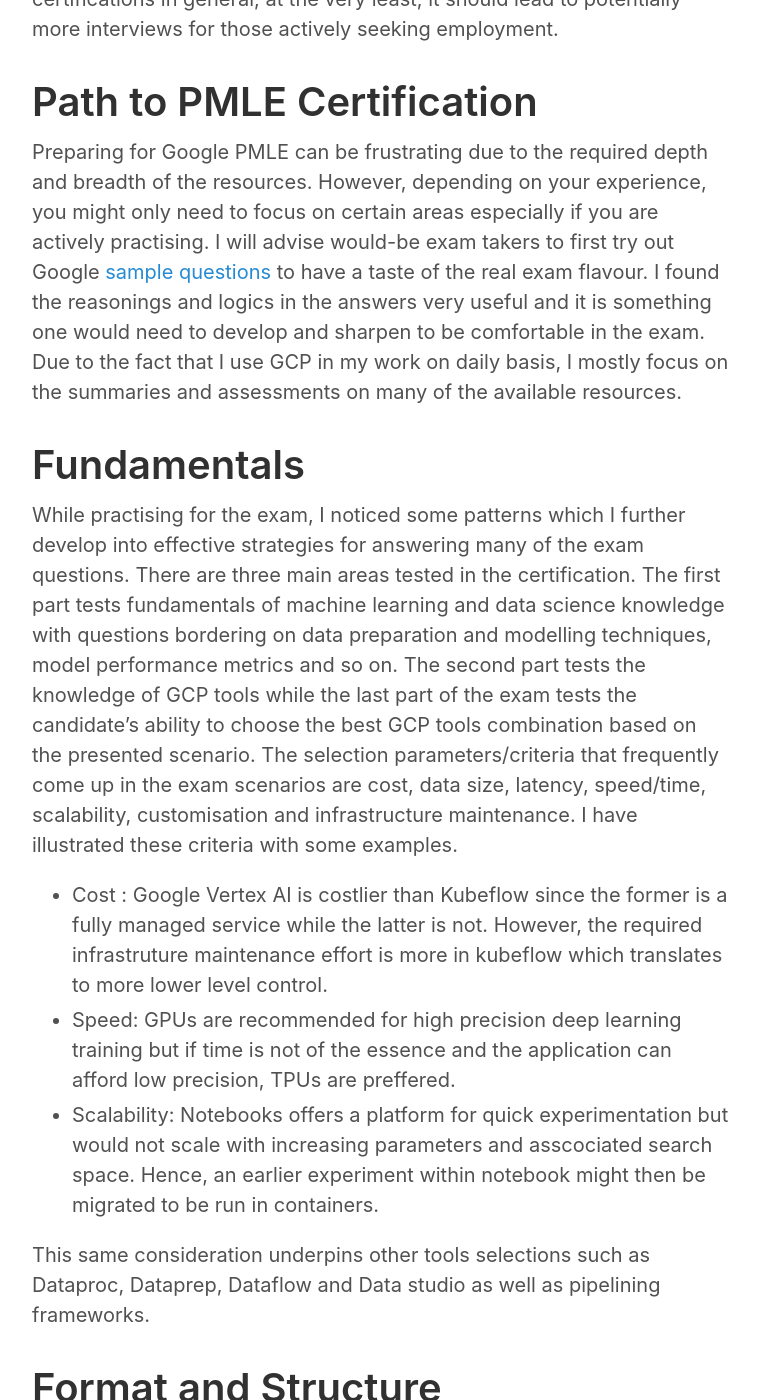
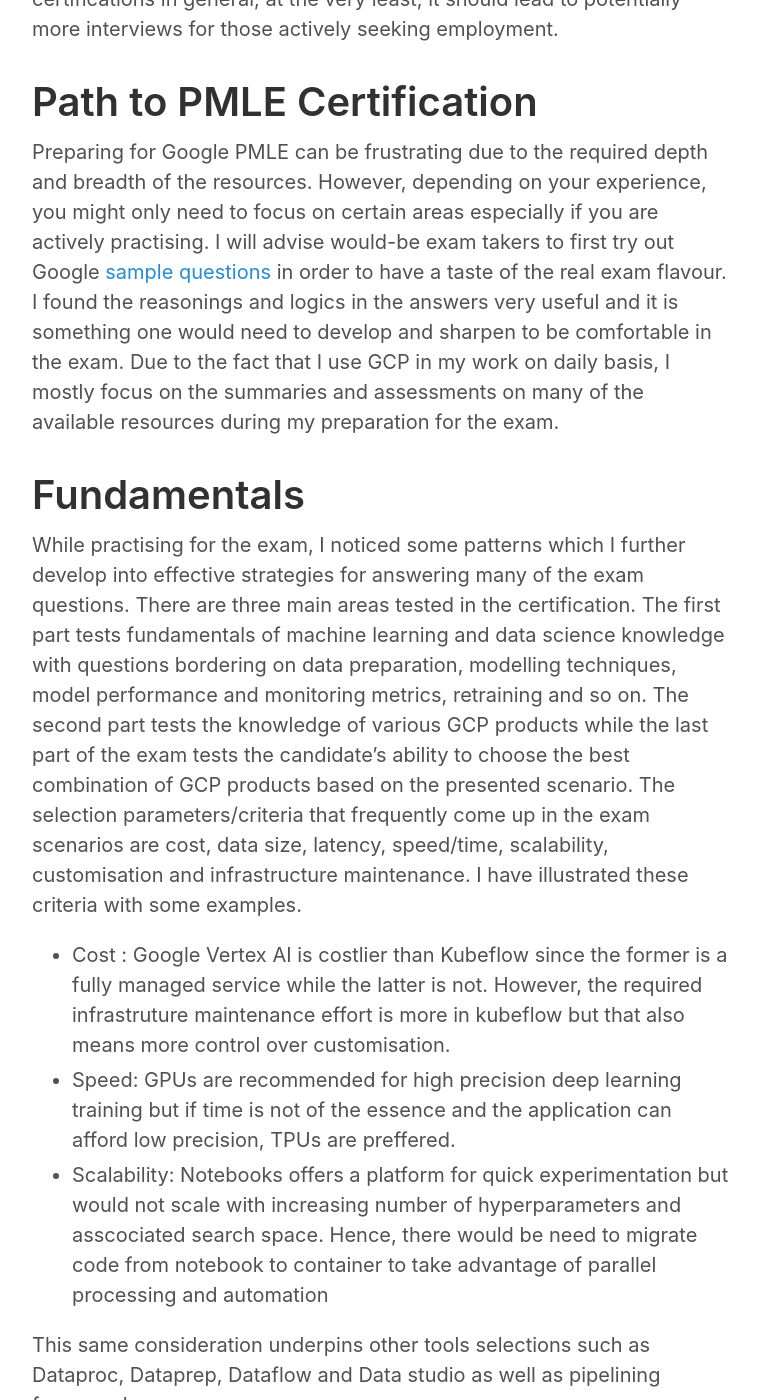
Before and after one commit to kbakande/kbakande.github.io, a Jekyll site: the page built from _posts/2023-01-21-Path-Towards-Google-Professional-Machine-Engineer-Certification.md, in a window 1280 px wide and 1400 px high, scrolled down 938 px. Shown: the whole window, without its empty margins (258-1016 px from the left). Built offline with Jekyll 4.4.1, drawn with Linux system fonts in a browser that asks for light colours; some of the changed text lies outside the part shown.

Commit message:
add further content

```diff
--- a/_posts/2023-01-21-Path-Towards-Google-Professional-Machine-Engineer-Certification.md
+++ b/_posts/2023-01-21-Path-Towards-Google-Professional-Machine-Engineer-Certification.md
@@ -8,25 +8,25 @@ title: Towards the Google PMLE Certification
 The Google professional machine learning engineer (PMLE) certification is a suitable target for those who need to stay motivated while learning the various machine learning services offered on Google cloud platform (GCP). It is also one of a number of ways to demonstrate GCP expertise to potential employers. While the jury is out on the real worth of tech certifications in general,  at the very least, it should lead to potentially more interviews for those actively seeking employment.
 
 # Path to PMLE Certification
-Preparing for Google PMLE can be frustrating due to the required depth and breadth of the resources. However, depending on your experience, you might only need to focus on certain areas especially if you are actively practising. I will advise would-be exam takers to first try out Google [sample questions](https://docs.google.com/forms/d/e/1FAIpQLSeYmkCANE81qSBqLW0g2X7RoskBX9yGYQu-m1TtsjMvHabGqg/viewform){:target="_blank"} to have a taste of the real exam flavour. I found the reasonings and logics in the answers very useful and it is something one would need to develop and sharpen to be comfortable in the exam. Due to the fact that I use GCP in my work on daily basis, I mostly focus on the summaries and assessments on many of the available resources.
+Preparing for Google PMLE can be frustrating due to the required depth and breadth of the resources. However, depending on your experience, you might only need to focus on certain areas especially if you are actively practising. I will advise would-be exam takers to first try out Google [sample questions](https://docs.google.com/forms/d/e/1FAIpQLSeYmkCANE81qSBqLW0g2X7RoskBX9yGYQu-m1TtsjMvHabGqg/viewform){:target="_blank"} in order to have a taste of the real exam flavour. I found the reasonings and logics in the answers very useful and it is something one would need to develop and sharpen to be comfortable in the exam. Due to the fact that I use GCP in my work on daily basis, I mostly focus on the summaries and assessments on many of the available resources during my preparation for the exam.
 
 # Fundamentals
-While practising for the exam, I noticed some patterns which I further develop into effective strategies for answering many of the exam questions. There are three main areas tested in the certification. The first part tests fundamentals of machine learning and data science knowledge with questions bordering on data preparation and modelling techniques, model performance metrics and so on. The second part tests the knowledge of GCP tools while the last part of the exam tests the candidate's ability to choose the best GCP tools combination based on the presented scenario. The selection parameters/criteria that frequently come up in the exam scenarios are cost, data size, latency, speed/time, scalability, customisation and infrastructure maintenance. I have illustrated these criteria with some examples.
- * Cost : Google Vertex AI is costlier than Kubeflow since the former is a fully managed service while the latter is not. However, the required infrastruture maintenance effort is more in kubeflow which translates to more lower level control.
+While practising for the exam, I noticed some patterns which I further develop into effective strategies for answering many of the exam questions. There are three main areas tested in the certification. The first part tests fundamentals of machine learning and data science knowledge with questions bordering on data preparation, modelling techniques, model performance and monitoring metrics, retraining and so on. The second part tests the knowledge of various GCP products while the last part of the exam tests the candidate's ability to choose the best combination of GCP products based on the presented scenario. The selection parameters/criteria that frequently come up in the exam scenarios are cost, data size, latency, speed/time, scalability, customisation and infrastructure maintenance. I have illustrated these criteria with some examples.
+ * Cost : Google Vertex AI is costlier than Kubeflow since the former is a fully managed service while the latter is not. However, the required infrastruture maintenance effort is more in kubeflow but that also means more control over customisation.
  * Speed: GPUs are recommended for high precision deep learning training but if time is not of the essence and the application can afford low precision, TPUs are preffered.
- * Scalability: Notebooks offers a platform for quick experimentation but would not scale with increasing parameters and asscociated search space. Hence, an earlier experiment within notebook might then be migrated to be run in containers.
+ * Scalability: Notebooks offers a platform for quick experimentation but would not scale with increasing number of hyperparameters and asscociated search space. Hence, there would be need to migrate code from notebook to container to take advantage of parallel processing and automation
 
 This same consideration underpins other tools selections such as Dataproc, Dataprep, Dataflow and Data studio as well as pipelining frameworks.
 
 # Format and Structure
-The Google PMLE is a two hour multiple choice exam that can be taken both onsite and online. I chose the online option as it is most conveneient for me. For the succesful conduct of the online version, the onus is on the exam taker to ensure the laptop meet all the specified requirement as stated on the proctoring site. There were checks prior to the exam commencement around the exam surroundings, it is aptly reffered to as *securing the test site* which clearly sound like some top secret military operations. The exam taker is not allowed any break within the exam and if eyes stray away from the screen for a little while, a warning falshed up on the screen urging the exam taker to focus on the screen. Goodluck to some poor guys trying to cheat Google. The advise
+The Google PMLE is a two hour multiple choice exam that can be taken both onsite and online. I chose the online option as it is most conveneient for me. For the succesful conduct of the online version, the onus is on the exam taker to ensure the laptop meet all the specified requirement as stated on the proctoring site. There were checks prior to the exam commencement around the exam surroundings, it is aptly reffered to as *securing the test site* which clearly sound like some top secret military operation. The exam taker is not allowed any break within the exam and if eyes stray away from the screen for a little while, a warning falshed up on the screen urging the exam taker to focus on the screen. Goodluck to some poor guys trying to cheat Google. The advise
 
 # Resources
 I have curated the resources as follows:
 
-1. Google [machine learning crash course](https://developers.google.com/machine-learning/crash-course) is a resource to study even for an experienced practitioner.
-2. Google [Machine Learning Engineer Learning Path](https://www.cloudskillsboost.google/paths/17) is a comprehensive collection of courses which needs a lot of time. If you dont have to study the courses, you can skip to the summary and assessment at the end of each course which is mostly what I did.
-3. [Journey-Become-Machine-Learning-Engineer](https://www.amazon.com/Journey-Become-Machine-Learning-Engineer/dp/1803233729Book) seems the only book available at the moment and is a good read as it covers many of the topics in the certification.
-4. [Curated resources](https://github.com/sathishvj/awesome-gcp-certifications/blob/master/professional-machine-learning-engineer.md) is a one stop place for all things related to GPMLE certification
+1. Google [machine learning crash course](https://developers.google.com/machine-learning/crash-course) is a useful resource to study even for an experienced practitioner.
+2. Google [Machine Learning Engineer Learning Path](https://www.cloudskillsboost.google/paths/17) is a comprehensive collection of courses which needs a lot of time. If you dont have time to study the courses, you can skip to the summary and assessment at the end of each course which is mostly what I did.
+3. [Journey-Become-Machine-Learning-Engineer](https://www.amazon.com/Journey-Become-Machine-Learning-Engineer/dp/1803233729Book) seems the only book available at the moment and is a good read as it covers many of the topics in the certification with some sample questions.
+4. [Curated resources](https://github.com/sathishvj/awesome-gcp-certifications/blob/master/professional-machine-learning-engineer.md) is a one stop place for all things related to Google PMLE certification
 5. [Blog](https://dzlab.github.io/certification/2022/01/08/gcp-ml-engineer-prep/) is a comprehensive overview of the exam key areas along with corresponding links. It is probably suficient on its own for an experienced practitioner
 6. [Coursera](https://gb.coursera.org/professional-certificates/preparing-for-google-cloud-machine-learning-engineer-professional-certificate) also has a course which seems a repetition what is available on Google learning path but might be easier to follow.
```
